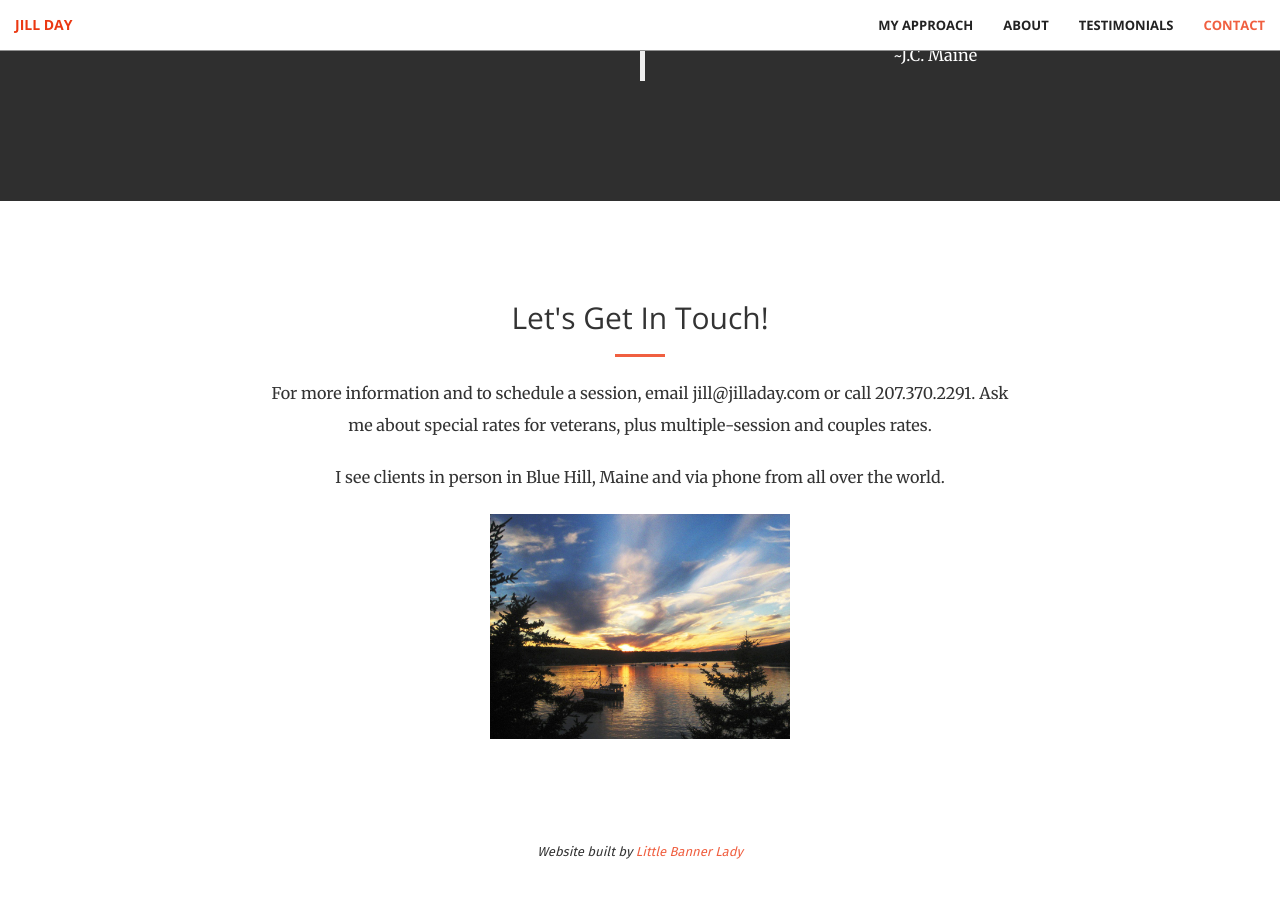
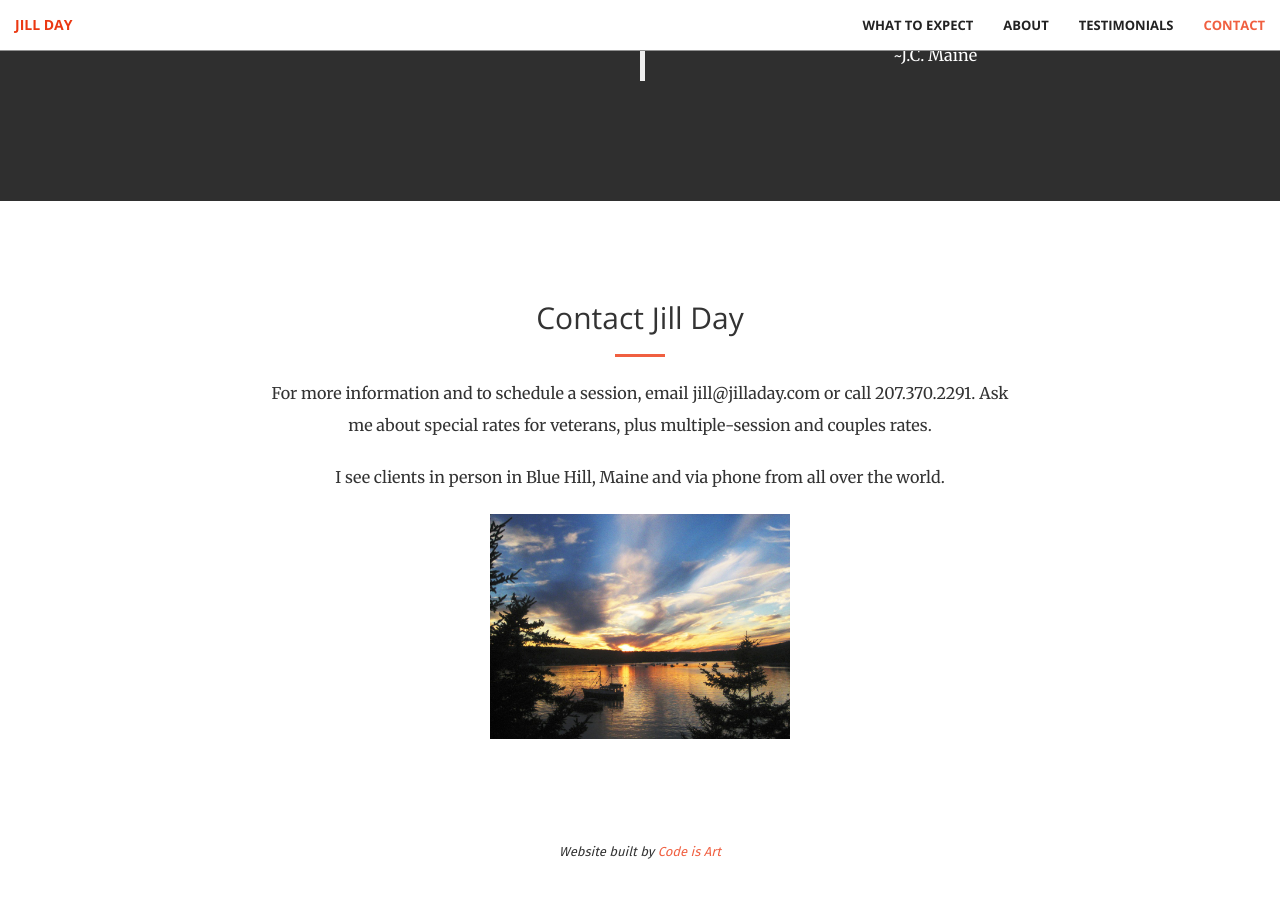
Before and after one commit to audreyshub/jilladay, a Jekyll site: the page built from index.html, in a window 1280 px wide and 900 px high, scrolled down 4956 px. Built offline with Jekyll 4.4.1, drawn with Linux system fonts in a browser that asks for light colours; some of the changed text lies outside the part shown.

Commit message:
nav change

```diff
--- a/_config.yml
+++ b/_config.yml
@@ -7,7 +7,7 @@ url: "" # the base hostname & protocol for your site
 
 footer:
   links:
-    - text: Little Banner Lady
+    - text: Code is Art
       url: "https://codeisart.netlify.com/"
       new_window: true
 
--- a/_includes/about.html
+++ b/_includes/about.html
@@ -2,7 +2,7 @@
     <div class="container">
         <div class="row">
             <div class="col-lg-8 col-lg-offset-2 text-center">
-                <h2 class="section-heading text-center">About Me</h2>
+                <h2 class="section-heading text-center">About Jill Day</h2>
                 <hr class="primary">
             </div>
         </div>
--- a/_includes/call-to-action.html
+++ b/_includes/call-to-action.html
@@ -1,4 +1,4 @@
-<section class="bg-gray" id="myapproach">
+<section class="bg-gray" id="whattoexpect">
     <div class="container">
         <div class="row">
             <div class="col-lg-8 col-lg-offset-2 text-center">
--- a/_includes/contact.html
+++ b/_includes/contact.html
@@ -2,13 +2,14 @@
     <div class="container">
         <div class="row">
             <div class="col-lg-8 col-lg-offset-2 text-center">
-                <h2 class="section-heading">Let's Get In Touch!</h2>
+                <h2 class="section-heading">Contact Jill Day</h2>
                 <hr class="primary">
                 <p>For more information and to schedule a session, email jill@jilladay.com or call 207.370.2291. Ask me about special rates for veterans, plus multiple-session and couples rates.</p>
                 <p>I see clients in person in Blue Hill, Maine and via phone from all over the world.</p>
             </div>
         <div class="col-lg-12 text-center">
             <img src="../img/sunset_cliff.jpg" alt="Sunset Cliff, Maine photo" width=300px>
+
         </div>
     </div>
 </section>
--- a/_includes/header.html
+++ b/_includes/header.html
@@ -5,7 +5,7 @@
             <h1>Intuitive Counseling</h1>
             <hr class="primary">
             <p>My intuitive work is grounded by my education and training in the social sciences, and deepened through my study of mindfulness and somatic therapies.</p>
-            <a href="#myapproach" class="btn btn-primary btn-xl page-scroll">Learn More</a>
+            <a href="#whattoexpect" class="btn btn-primary btn-xl page-scroll">Learn More</a>
         </div>
     </div>
 </header>
--- a/_includes/nav.html
+++ b/_includes/nav.html
@@ -15,7 +15,7 @@
         <div class="collapse navbar-collapse" id="bs-example-navbar-collapse-1">
             <ul class="nav navbar-nav navbar-right">
                 <li>
-                    <a class="page-scroll" href="#myapproach">My Approach</a>
+                    <a class="page-scroll" href="#whattoexpect">What to Expect</a>
                 </li>
                 <li>
                     <a class="page-scroll" href="#about">About</a>
```
